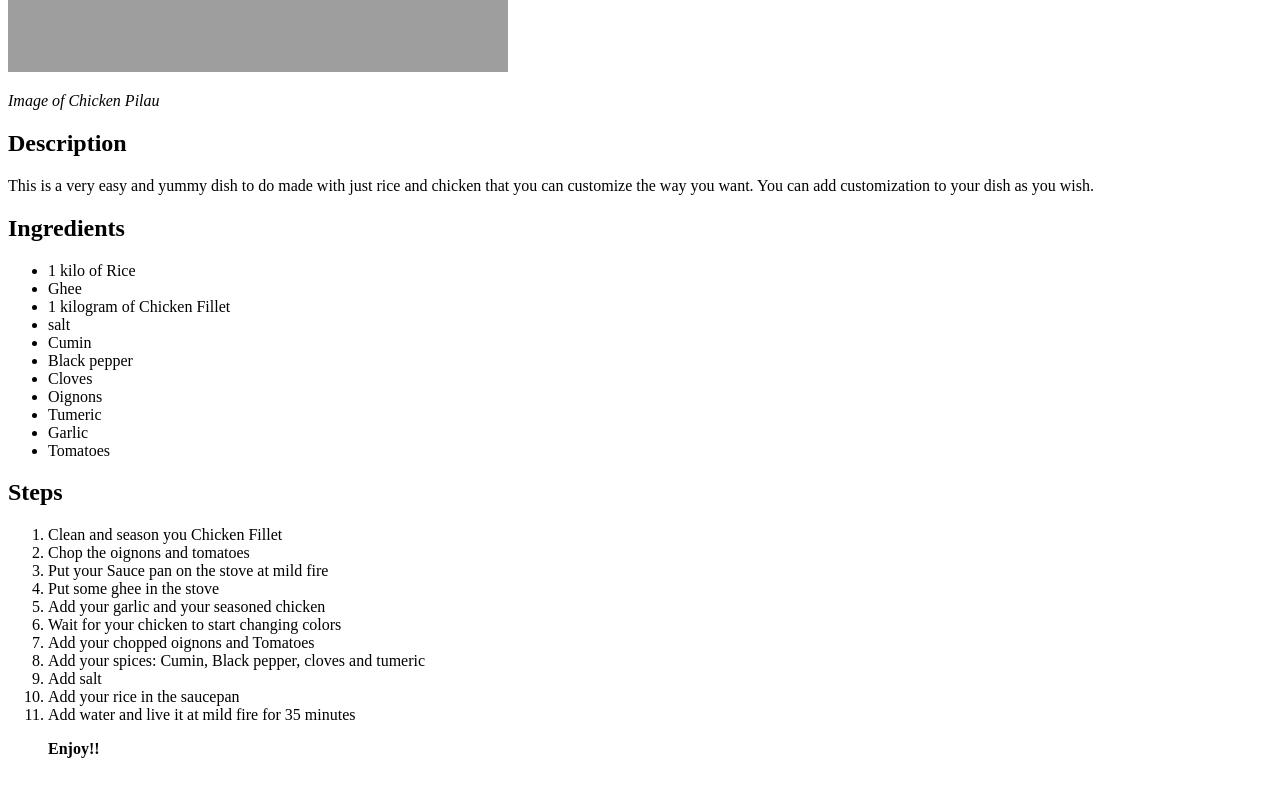
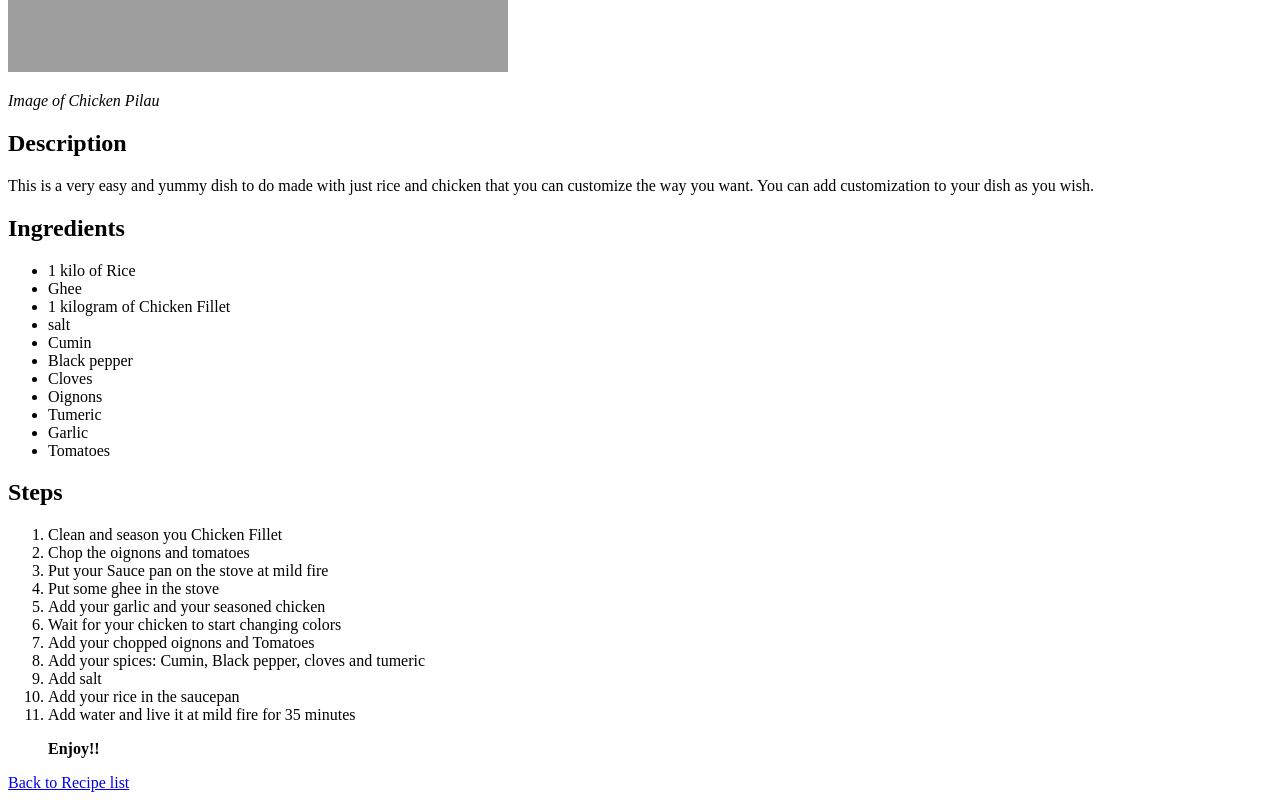
Before and after one commit to danielberl589/odin-recipes, a plain HTML site: page recipes/chicken_recipe.html in a window 1280 px wide. Shown: the part 558-1358 px from the top of the page. Before the commit the page ends 1332 px from the top, so only its background shows below. Drawn offline with Linux system fonts and the light colour scheme; grey boxes are pictures that could not be loaded.

Commit message:
Added a Back to recipes link
This will allow users to go back at the home page

```diff
--- a/recipes/chicken_recipe.html
+++ b/recipes/chicken_recipe.html
@@ -41,5 +41,6 @@
 
             <p><strong>Enjoy!!</strong></p>
         </ol>
+        <a href="../index.html">Back to Recipe list</a>
     </body>
 </html>
```
